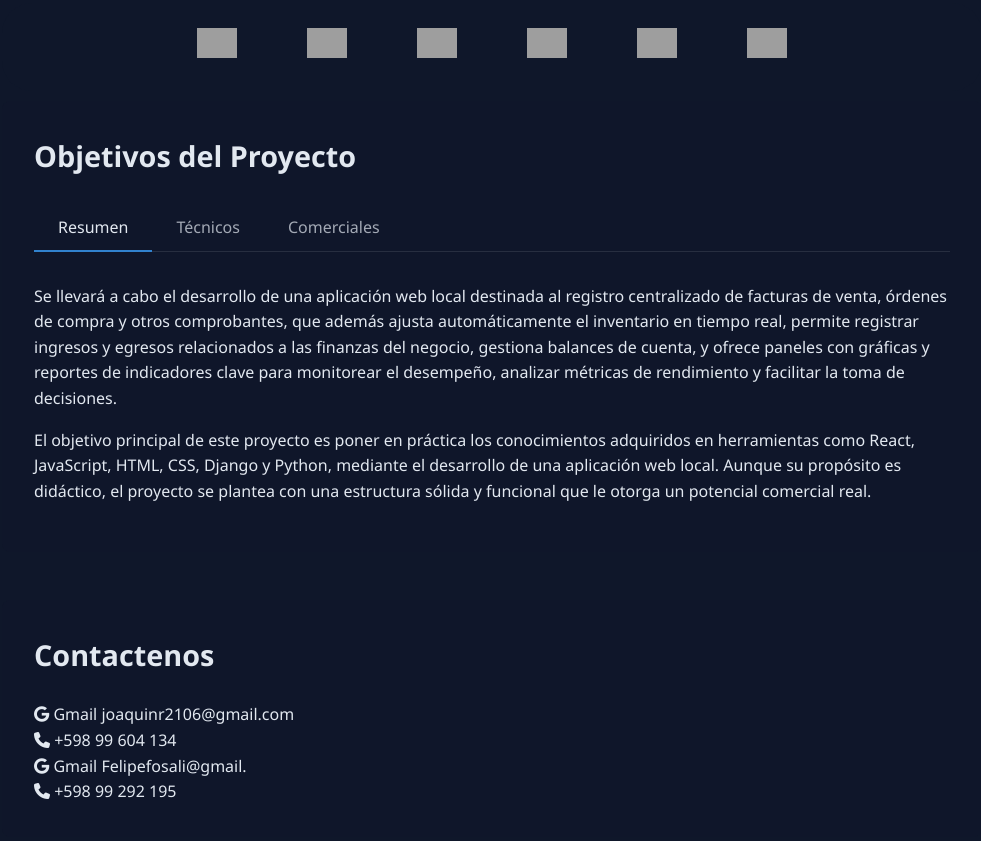
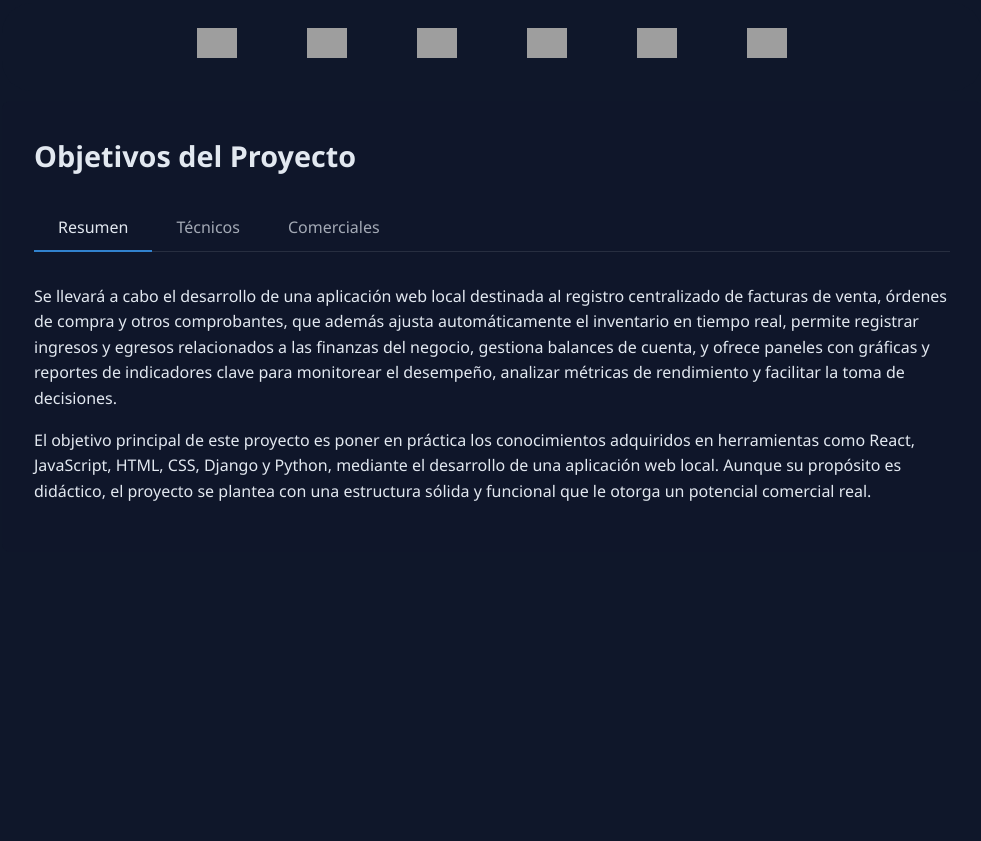
Before and after one commit to fogonz/Documentation---Finance-Stock-Management-Web-Application, a plain HTML site: page index.html in a window 1280 px wide. Shown: the part 1147-1988 px from the top of the page, without its empty margins (278-1259 px from the left). After the commit the page ends 1767 px from the top, so only its background shows below. Drawn offline with Linux system fonts and the light colour scheme; grey boxes are pictures that could not be loaded.

Commit message:
contact out

```diff
--- a/index.html
+++ b/index.html
@@ -15,7 +15,6 @@
                 <li><a href="#frameworks">Frameworks y Herramientas Involucradas</a></li>
                 <li><a href="#equipo">Equipo</a></li>
                 <li><a href="#objetivo">Objetivo del proyecto</a></li>
-                <li><a href="#Contacto">Contactenos</a></li>
             </ul>
         </div>
         <!--Introduccion -->
@@ -149,20 +148,6 @@
                     </div>
                 </div>
             </div>
-            <div class="section objectives-section" id="Contacto">
-                <h2 class="objectives-title">Contactenos</h2>
-                <div>
-                  <i class="fab fa-google"></i> Gmail joaquinr2106@gmail.com
-                </div>
-                <div>
-                  <i class="fas fa-phone"></i> +598 99 604 134
-                </div>
-                  <div>
-                  <i class="fab fa-google"></i> Gmail Felipefosali@gmail.
-                </div>
-                <div>
-                  <i class="fas fa-phone"></i> +598 99 292 195
-                </div>
         </div>
     </div>
 
```
